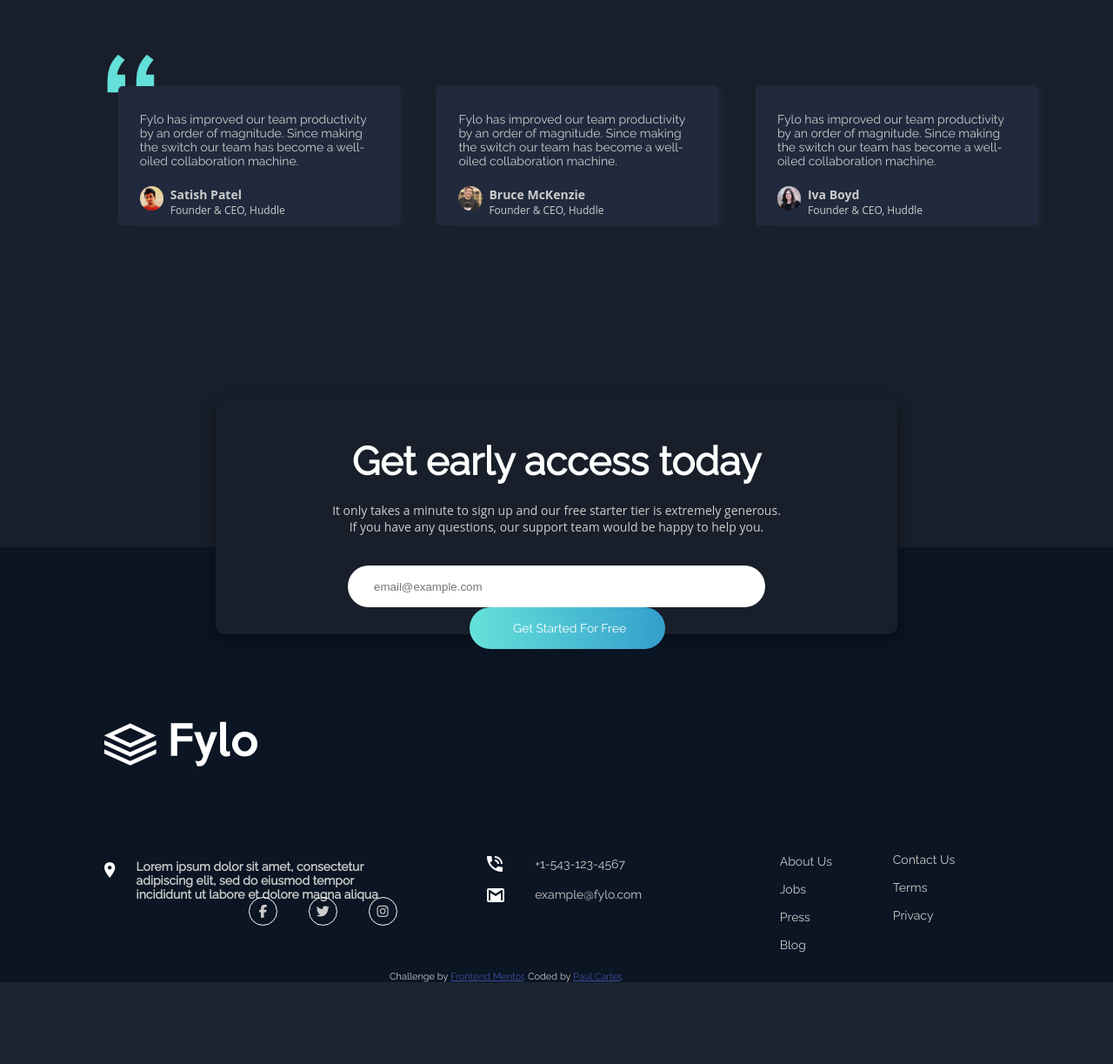
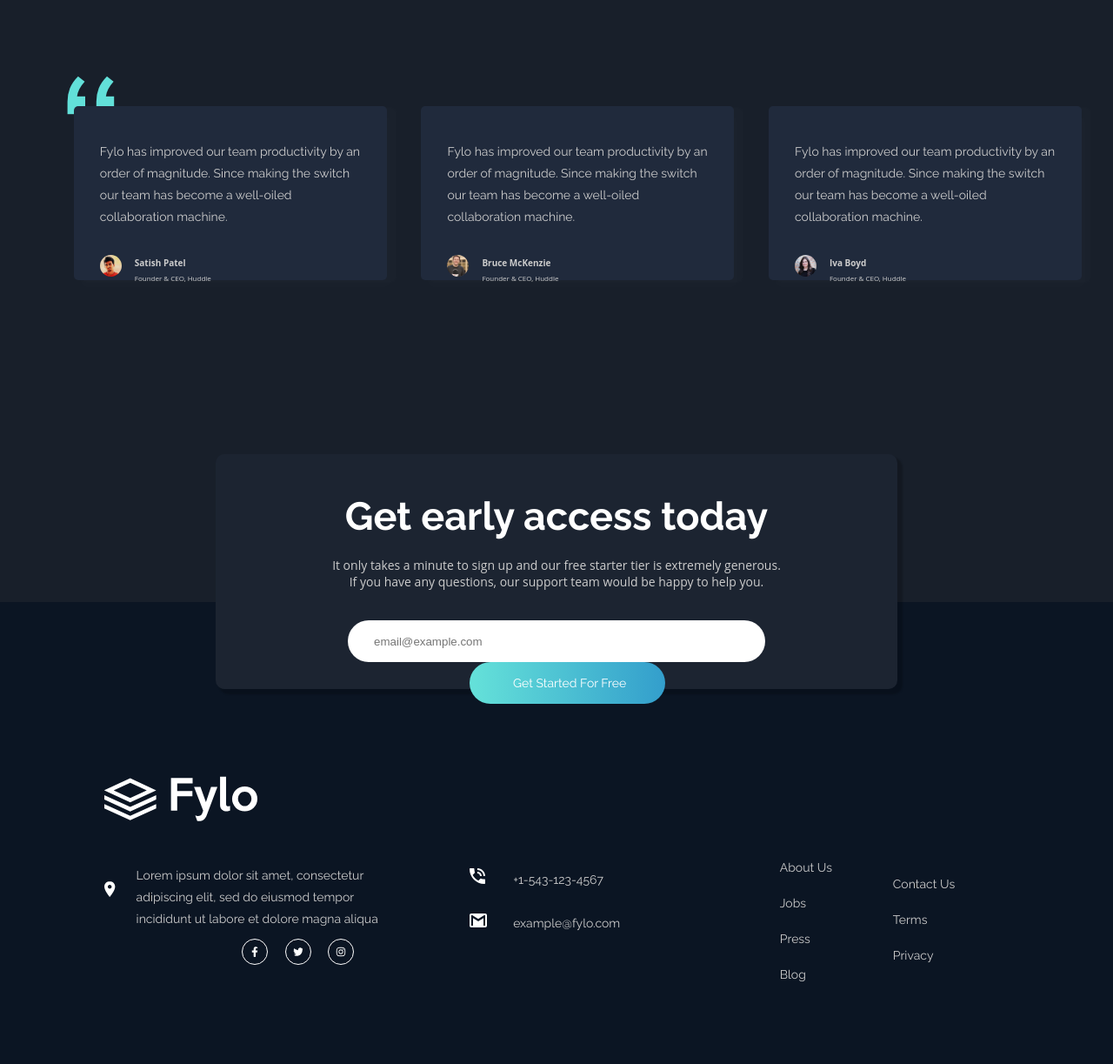
Before and after one commit to PaulyDigital22/Dark-theme-landing-page, a plain HTML site: page index.html in a window 1280 px wide. Shown: the part 2337-3560 px from the top of the page at 87% size. Before the commit the page ends 3466 px from the top, so only its background shows below. Drawn offline with Linux system fonts and the light colour scheme.

Commit message:
Minor sizing a detail
fixed sizing and spacing on section 2 grid.

```diff
--- a/assets/styles.css
+++ b/assets/styles.css
@@ -3,7 +3,6 @@
 }
 
 * {
-
     max-width: 1440px;
     padding: 0;
     margin: 0;
@@ -18,6 +17,7 @@ body {
     color: hsl(0, 0%, 80%);
     font-family: Raleway, sans-serif;
     font-size: 14px;
+    line-height: 25px;
 }
 
 /* Header Styles */
@@ -129,23 +129,30 @@ h1 {
 
 
 .grid-container {
+    justify-self: center;
+    justify-content: center;
     display: grid;
     grid-template-columns: 1fr 1fr;
-    width: 90%;
     margin: 0 auto;
     padding: 30px;
     align-items: stretch;
-    max-width: 700px;
+    height: 500px;
+    width: 900px;
 }
 
 .grid-item {
-    display: flex;
+    display: block;
     flex-wrap: wrap;
-    padding: 20px 0px;
-    width: 50%;
     justify-content: center;
     align-content: center;
-    margin: 0 auto;
+    height: 250px;
+    width: 370px;
+    padding: 10px 40px;
+
+}
+
+.grid-container h1 {
+    padding: 20px 0 10px;
 }
 
 /* Section 3 */
@@ -166,10 +173,14 @@ h1 {
 }
 
 .sectionThreeP {
+    width: 500px;
     padding: 10px;
 }
 
 #blueWorks {
+    position: relative;
+    left: 10px;
+    top: 10px;
     display: inline;
     margin: 0;
     width: 100px;
@@ -189,7 +200,7 @@ h1 {
 #blueWorks:hover {
     color: white;
     border-color: white;
-    filter: saturate(0) brightness(1.2);
+    filter: saturate(0) brightness(1.5);
 }
 
 
@@ -216,9 +227,8 @@ h1 {
     padding-bottom: 100px;
     margin: 0 auto;
     grid-column-gap: 30px;
-    max-width: 1020px;
+    max-width: 1120px;
     min-width: 800px;
-    width: 90%;
 }
 
 .sectionFour-gridItem {
@@ -226,34 +236,40 @@ h1 {
     border-radius: 5px;
     text-align: left;
     margin: 0 auto;
-    width: 275px;
-    padding: 30px 25px;
+    width: 360px;
+    height: 200px;
+    padding: 30px 0px 70px;
     height: 100px;
-    box-shadow: 10px 10px 15px 10px rgba(219, 219, 219, 0.01), 2px 0px 5px 5px rgba(219, 219, 219, 0.02);
+    box-shadow: 0px 1px 10px 0px rgba(219, 219, 219, 0.01), 6px 10px 10px 0px rgba(219, 219, 219, 0.01),  10px 2px 1px 1px rgba(219, 219, 219, 0.01);
+}
+
+.sectionFour-gridItem p {
+    padding: 10px 30px 0px;
 }
 
 .profile-images {
     position: relative;
     align-content: left;
     border-radius: 50%;
-    width: 10%;
+    width: 25px;
     padding: 10px 0;
     margin: 10px 0;
-    top: 1px;
+    top: 11px;
+    left: 30px;
 }
 
 .profile-names {
     position: relative;
-    top: -50px;
-    left: 35px;
-    font: bold 14px "open sans",sans-serif;
+    bottom: 50px;
+    left: 40px;
+    font: bold 10px "open sans",serif;
 }
 
 .profile-job {
     position: relative;
-    top: -50px;
-    left: 35px;
-    font: 12px "open sans", sans-serif;
+    bottom: 55px;
+    left: 40px;
+    font: 8px "open sans", sans-serif;
 }
 
 /* Enter email section */
@@ -291,8 +307,8 @@ h1 {
     width: 55%;
     height: 200px;
     border-radius: 10px;
-    background: hsl(218, 28%, 13%);
-    box-shadow: 0 4px 8px 0 rgba(0, 0, 0, 0.2), 0 6px 20px 0 rgba(0, 0, 0, 0.19);
+    background: hsl(217, 28%, 15%);
+    box-shadow: 5px 5px 2px 1px rgba(0, 0, 0, 0.2);
     padding: 35px 40px;
 }
 
@@ -339,7 +355,7 @@ footer {
     text-align: left;
     border: none;
     margin: 0;
-    padding:100px 120px;
+    padding:175px 120px;
     padding-top: 200px;
 }
 
@@ -347,20 +363,22 @@ footer {
     display: inline-block;
     padding: 30px;
     padding-left: 0px;
+    padding-top: 0px;
     text-align: left;
 }
 
 #footerLocation img {
     position: relative;
-    top: -4px;
+    bottom: 90px;
     padding: 10px 20px 20px 0;
 
 }
 
 #footerLocation p {
     display: inline-block;
-    font-weight: bolder;
+    position: relative;
     width: 300px;
+    bottom: 80px;
 }
 
 #footerContact {
@@ -369,6 +387,9 @@ footer {
     justify-self: left;
     height: 55px;
     padding: 0 100px;
+    position: relative;
+    right: 25px;
+    bottom: 75px;
 }
 
 #footerContact p {
@@ -378,15 +399,15 @@ footer {
 
 #footerContact img {
     position: relative;
-    left: -30px;
-    top: 20px;
+    right: 25px;
+    top: 25px;
 }
 
 #footerNav {
     display: inline-block;
     text-align: left;
     position: relative;
-    top: 90px;
+    top: 25px;
     left: 0px;
     height: 150px;
     width: 150px;
@@ -412,22 +433,23 @@ footer {
 #navRightSide {
     position: relative;
     left: 130px;
-    bottom: 130px;
+    bottom: 145px;
 }
 
 #footerSocial {
-    font-size: 15px;
     display: inline-block;
     position: relative;
-    bottom: 35px;
+    bottom: 100px;
     left: 150px;
 }
 
-#footerSocial i {
-    width: 15px;
+#footerSocial img {
+    filter: saturate(0) brightness(1.5) invert(1);
+    height: 12px;
+    width: 12px;
     margin: 0 auto;
     padding: 8px;
-    border: solid white 1px;
+    border: solid black 1px;
     border-width: thin;
     border-radius: 50%;
 }
@@ -435,15 +457,14 @@ footer {
 #footerSocial a {
     text-align: center;
     align-self: center;
-    padding: 8px;
+    padding: 0px;
     display: inline;
     margin: 8px;
 }
 
 
-#footerSocial i:hover {
-    color: hsl(176, 68%, 64%);
-    border-color: hsl(176, 68%, 64%);
+#footerSocial img:hover {
+    filter: invert(97%) sepia(49%) saturate(2301%) hue-rotate(154deg) brightness(84%) contrast(88%);
 }
 
 
--- a/index.html
+++ b/index.html
@@ -10,7 +10,8 @@
 
     <link rel="stylesheet" type="text/css" href="./assets/styles.css">
     <link rel="preconnect" href="https://fonts.gstatic.com">
-    <link href="https://fonts.googleapis.com/css2?family=Raleway&display=swap" rel="stylesheet">
+    <link rel="preconnect" href="https://fonts.gstatic.com">
+<link href="https://fonts.googleapis.com/css2?family=Raleway:wght@400;700&display=swap" rel="stylesheet">
     <script src="https://kit.fontawesome.com/ae4e246639.js" crossorigin="anonymous"></script>
 </head>
 
@@ -170,9 +171,9 @@
             </div>
         </section>
         <section id="footerSocial">
-            <a href=""><i class="fab fa-facebook-f"></i></a>
-            <a href=""><i class="fab fa-twitter"></i></a>
-            <a href=""><i class="fab fa-instagram"></i></a>
+            <a href=""><img src="./assets/images/facebook-f-brands.svg" alt="Facebook logo"></a>
+            <a href=""><img src="./assets/images/twitter-brands.svg" alt="Twitter logo"></a>
+            <a href=""><img src="./assets/images/instagram-brands.svg" alt="Instagram logo"></a>
         </section>
 
         <p class="attribution">
```
Also changed, not shown: assets/images/facebook-f-brands.svg (added), assets/images/instagram-brands.svg (added), assets/images/twitter-brands.svg (added).
